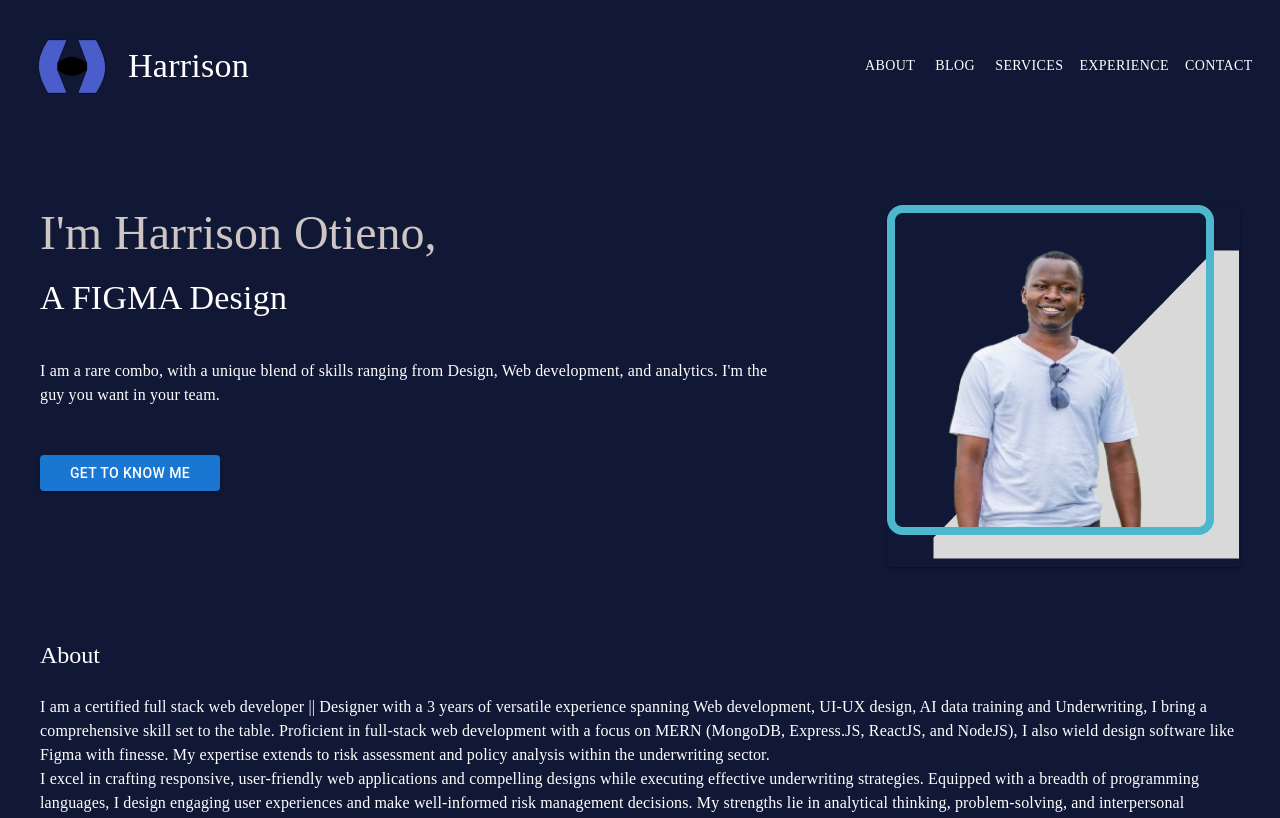
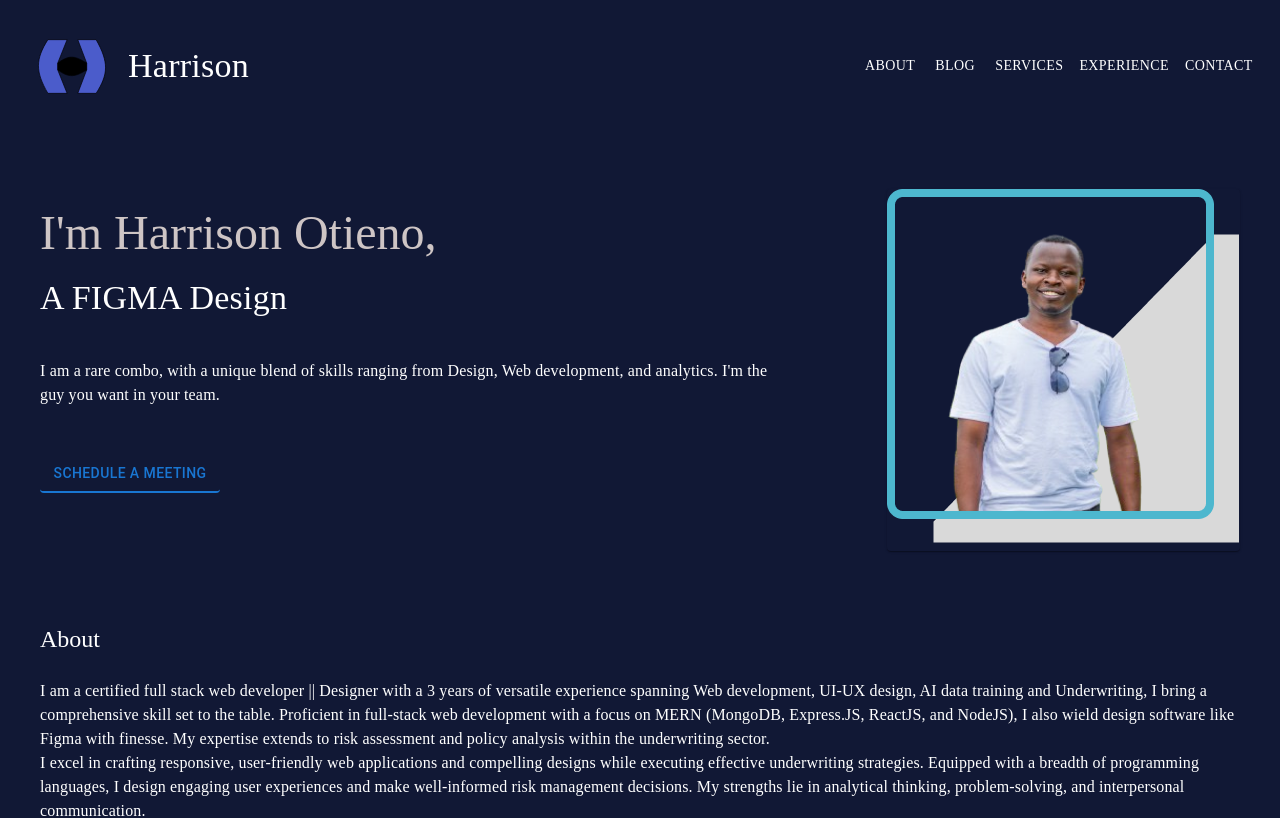
Before and after one commit to Ogalo/my_portifolio, a React (Create React App) app: page / in a window 1280 px wide. Shown: the top 818 px of the page. Built offline with nearby package versions, Linux system fonts and the light colour scheme.

Commit message:
add calendly

```diff
--- a/src/components/Bio.tsx
+++ b/src/components/Bio.tsx
@@ -55,19 +55,21 @@ const Bio = () => {
 
           </Stack>
           <Stack my={2} py={2}>
-          <Button sx={{width:'180px', }} variant="contained" href="#contained-buttons">
-            Get to Know me
+          <Button sx={{width:'180px', borderBottom: 2, }} href="https://calendly.com/otienoharrison95/30min">
+            Schedule a meeting
           </Button>
           </Stack>
         </Box>
 
 
           <Stack
+          mt={-4}
          >
           <Card
           sx={{
             maxWidth: "550px",
             backgroundColor: "#111835",
+            mt: 2,
           }}
         >
           <CardMedia>
```
